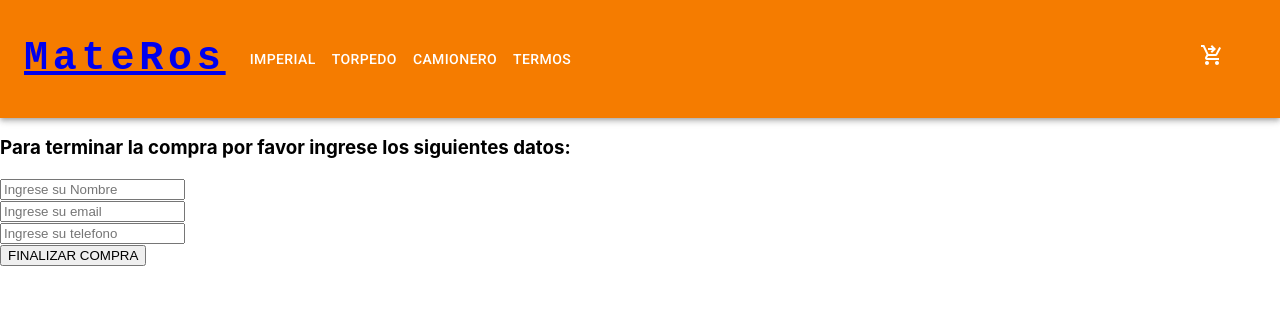
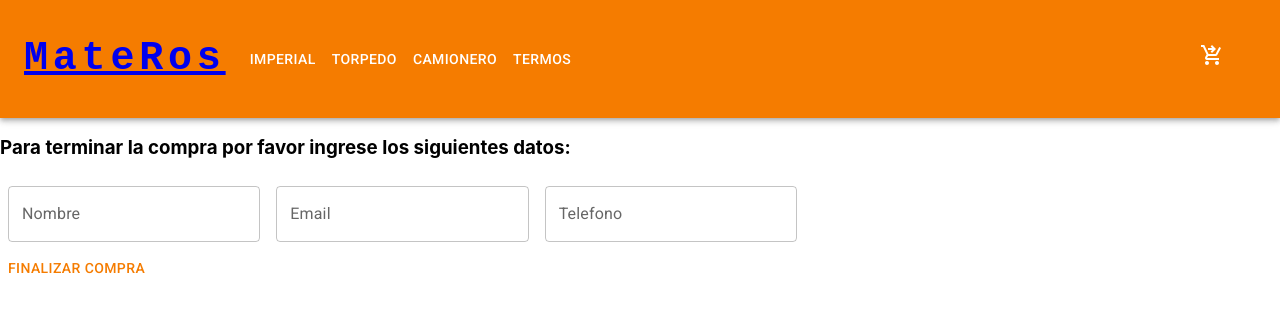
Before and after one commit to AlexisPalavecino/ecommerceReact, a React (Create React App) app: page /checkout in a window 1280 px wide. Shown: the top 312 px of the page. Built offline with nearby package versions, Linux system fonts and the light colour scheme.

Commit message:
ultimos detalles

```diff
--- a/src/components/Checkout.jsx
+++ b/src/components/Checkout.jsx
@@ -3,6 +3,11 @@ import { Button } from '@mui/material';
 import { useContext } from 'react';
 import { CartContext } from '../context/CartContext';
 import { collection, addDoc, getFirestore } from "firebase/firestore";
+import Box from '@mui/material/Box';
+
+import TextField from '@mui/material/TextField';
+
+
 
 
 export default function Checkout() {
@@ -12,6 +17,7 @@ export default function Checkout() {
     const [phone, setPhone] = useState("");
     const [orderId, setOrderId] = useState("");
 
+
     function validateForm(){
         const order = {
             buyer: {name, phone, email},
@@ -19,12 +25,19 @@ export default function Checkout() {
             //cartTotal, me lo toma como función y no como un string
 
         };
-        console.log(order);
-        //FALTA VALIDAR
+        let validEmail = /^\w+([.-_+]?\w+)*@\w+([.-]?\w+)*(\.\w{2,10})+$/
+        let validName = String
+       if (validEmail.test(email) || validName.test(name)){
+
         const db =getFirestore();
         const orders = collection(db, 'orders');
         addDoc(orders, order).then(( {id} ) => {
             setOrderId(id)})
+       } else{
+        alert('El email no es correcto')
+        alert('Ingrese su nombre')
+        alert('Ingrese su telefono')
+       }
     }
 
   return (
@@ -32,11 +45,14 @@ export default function Checkout() {
     {orderId? "GRACIAS POR TU COMPRA. TU NUMERO DE ORDEN ES: " + orderId :
     <div>
         <h3>Para terminar la compra por favor ingrese los siguientes datos:</h3>
-        <input type="text" placeholder='Ingrese su Nombre' onChange={(e)=>setName(e.target.value)}/> <br />
-        <input type="email" placeholder='Ingrese su email' onChange={(e)=>setEmail(e.target.value)} /> <br />
-        <input type="phone" placeholder='Ingrese su telefono' onChange={(e)=>setPhone(e.target.value)}/> <br />
+    <Box      component="form"      sx={{        '& > :not(style)': { m: 1, width: '25ch' },      }}      noValidate      autoComplete="off">
+      <TextField id="outlined-basic" label="Nombre" variant="outlined" onChange={(e)=>setName(e.target.value)}/>
+      <TextField id="outlined-basic" label="Email" variant="outlined" onChange={(e)=>setEmail(e.target.value)}/>
+      <TextField id="outlined-basic" label="Telefono" variant="outlined" onChange={(e)=>setPhone(e.target.value)}/>
 
-        <button onClick={validateForm}> FINALIZAR COMPRA </button>
+    </Box>
+
+        <Button onClick={validateForm}> FINALIZAR COMPRA </Button>
 
 
 
--- a/src/context/CartContext.jsx
+++ b/src/context/CartContext.jsx
@@ -1,10 +1,12 @@
-import { useContext, useState } from "react";
+import { useContext, useState, useEffect } from "react";
 import { createContext } from "react";
 
 export const CartContext = createContext();
 
+const protuctLocalStorage = JSON.parse(localStorage.getItem('cart')|| '[]')
+
 export const CartProvider = ({children}) =>{
-    const [cart, setCart] =useState([]);
+    const [cart, setCart] =useState(protuctLocalStorage);
     const addItem = (item) =>{
         const existsInCart = cart.find((prod)=> prod.id === item.id)
           if(existsInCart){
@@ -21,6 +23,11 @@ export const CartProvider = ({children}) =>{
           }
         }
 
+    useEffect(() => {
+      localStorage.setItem('cart', JSON.stringify(cart))
+
+
+    }, [cart])
 
 
     const clear = () =>{
@@ -46,6 +53,7 @@ export const CartProvider = ({children}) =>{
 
 
 
+
         return(
                     <CartContext.Provider value={{cart, clear, isInCart, removeItem, addItem, cartQuantity, cartTotal}}>
                         {children}
```
Also changed, not shown: 1 other file (tests, documents, lock files or other folders).
